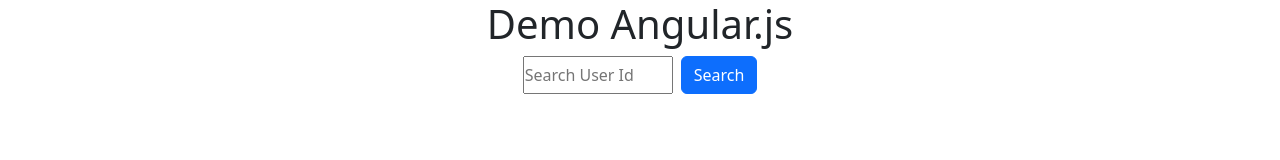
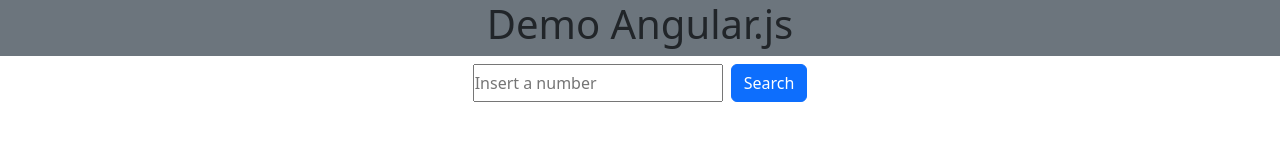
Before and after one commit to Pippo1997/DemoAngularJS, a plain HTML site: page index.html at #/main in a window 1280 px wide. Drawn offline with nearby package versions, Linux system fonts and the light colour scheme; some packages are replaced by stand-ins of ours; no server answers.

Commit message:
header css

```diff
--- a/components/main/main.html
+++ b/components/main/main.html
@@ -2,7 +2,7 @@
 
   <div class="row">
     <form name="searchUserId" ng-submit="search(userid)" class="col-12 d-flex justify-content-center">
-      <input ng-model="userid" type="number" min="1" max="100" required placeholder="Search User Id" class="me-2">
+      <input ng-model="userid" type="number" min="1" max="100" required placeholder="Insert a number" class="me-2">
       <button class="btn btn-primary" type="submit">Search</button>
     </form>
   </div>
--- a/index.html
+++ b/index.html
@@ -13,7 +13,7 @@
     <script src="services/service.js"></script>
 </head>
 <body>
-    <div class="d-flex justify-content-center">
+    <div class="d-flex justify-content-center position-sticky top-0 z-1 bg-secondary mb-2">
         <h1>Demo Angular.js</h1>
     </div>
     <div ng-view></div>
--- a/style.css
+++ b/style.css
@@ -5,5 +5,5 @@
 }
 
 input{
-    width: 150px;
+    width: 250px;
 }
```
